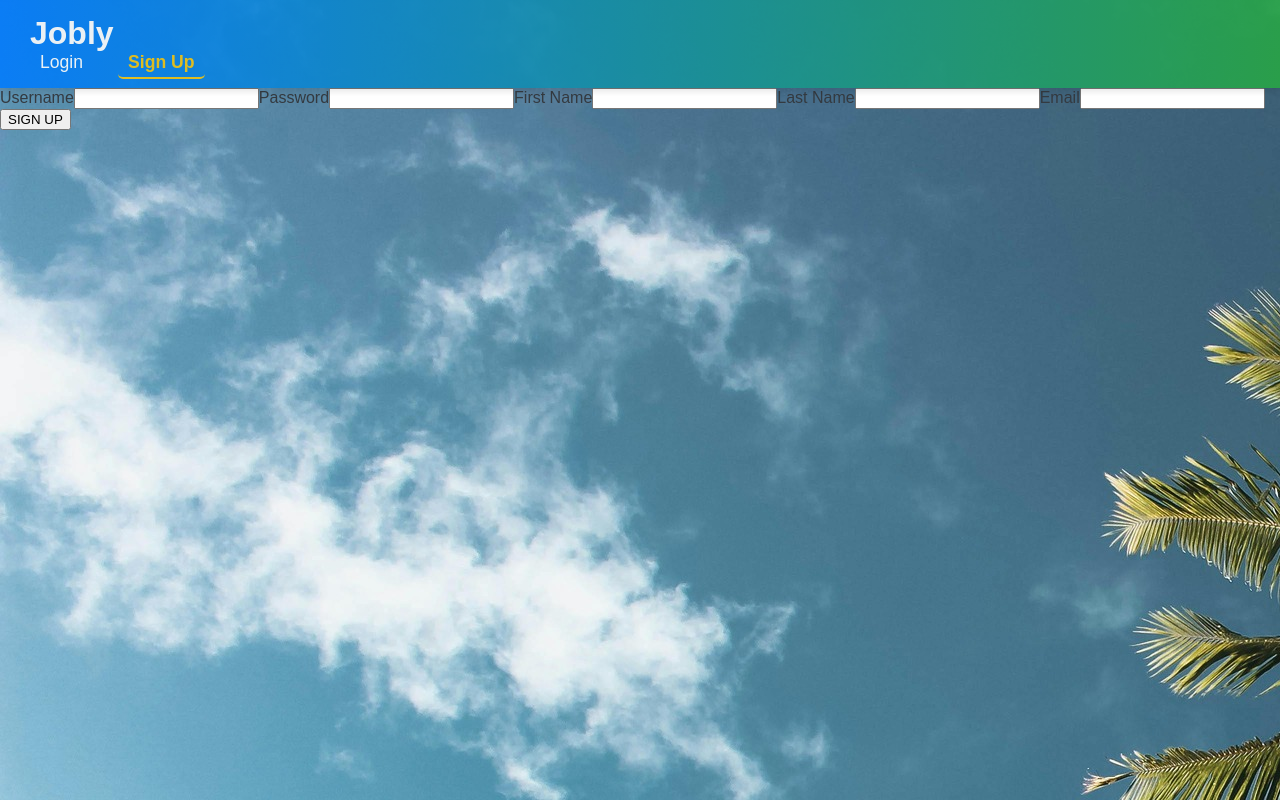
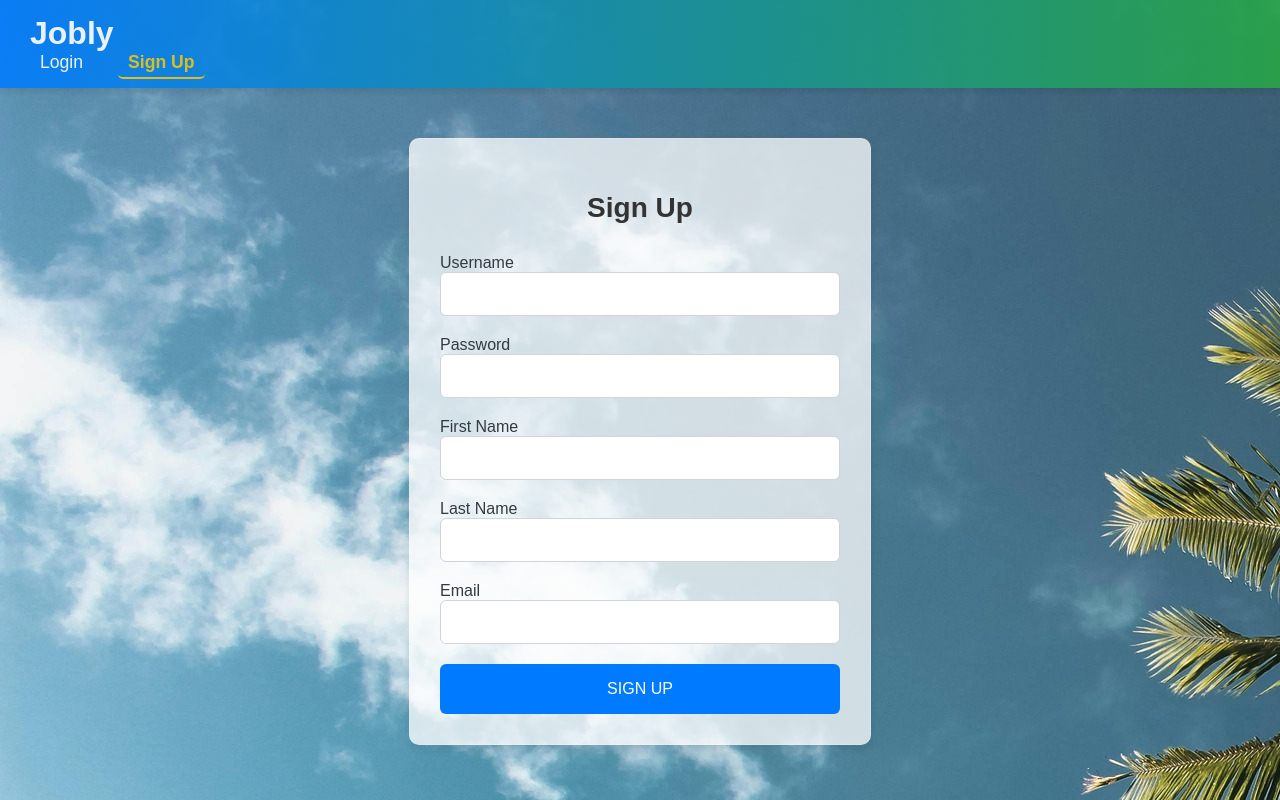
Before and after one commit to Archaeplastida/react-jobly, a React (Create React App) app in the folder frontend/: page /signup in a window 1280 px wide. Built offline with nearby package versions, Linux system fonts and the light colour scheme; no server answers.

Commit message:
Improved styling on login, sign up, and profile pages. Including css for them.

```diff
--- /dev/null
+++ b/frontend/src/AuthForms.css
@@ -0,0 +1,86 @@
+.auth-form-container {
+  max-width: 400px;
+  margin: 50px auto;
+  padding: 30px;
+  border: 1px solid rgba(255, 255, 255, 0.2);
+  border-radius: 10px;
+  box-shadow: 0 4px 8px rgba(0, 0, 0, 0.1);
+  background-color: rgba(255, 255, 255, 0.75);
+  transition: transform 0.3s ease;
+  color: #333333;
+}
+
+.auth-form-container:hover {
+  transform: scale(1.02);
+}
+
+.auth-form-container h2 {
+  text-align: center;
+  font-size: 28px;
+  color: #333333;
+  margin-bottom: 30px;
+}
+
+.auth-form-container .form-group {
+  margin-bottom: 20px;
+}
+
+.auth-form-container .form-control {
+  width: 100%;
+  border-radius: 6px;
+  border: 1px solid #ced4da;
+  padding: 12px 16px;
+  font-size: 16px;
+  transition: border-color 0.3s ease, box-shadow 0.3s ease;
+  box-sizing: border-box;
+  margin-bottom: 20px;
+}
+
+.auth-form-container .form-control:focus {
+  border-color: #007bff;
+  box-shadow: 0 0 8px rgba(0, 123, 255, 0.25);
+  outline: none;
+}
+
+.auth-form-container .btn-primary {
+  width: 100%;
+  background-color: #007bff;
+  color: white;
+  border-color: #007bff;
+  border-radius: 6px;
+  padding: 12px 16px;
+  font-size: 16px;
+  cursor: pointer;
+  transition: background-color 0.3s ease, border-color 0.3s ease;
+  box-sizing: border-box;
+}
+
+.auth-form-container .btn-primary:hover {
+  background-color: #0056b3;
+  border-color: #0056b3;
+}
+
+.auth-form-container .alert {
+  margin-top: 20px;
+  padding: 12px;
+  border-radius: 6px;
+  font-size: 14px;
+}
+
+.auth-form-container .alert.alert-danger {
+  background-color: #f8d7da;
+  border-color: #f5c6cb;
+  color: #721c24;
+}
+
+.auth-form-container .alert.alert-success {
+  background-color: #d4edda;
+  border-color: #c3e6cb;
+  color: #155724;
+}
+
+.auth-form-container .form-label {
+  font-weight: 500;
+  color: #343a40;
+  margin-bottom: 8px;
+}
--- a/frontend/src/LogIn.js
+++ b/frontend/src/LogIn.js
@@ -1,45 +1,64 @@
-import React, { useState, useEffect } from "react";
+import React, { useState } from "react";
 import { Navigate } from "react-router-dom";
 import JoblyApi from "./api";
 import { jwtDecode } from "jwt-decode";
+import { Form, FormGroup, Label, Input, Button, Alert } from 'reactstrap';
+import './AuthForms.css';
 
 function LogIn() {
-
-    /**Login form. */
-
-    const [username, setUsername] = useState();
-    const [password, setPassword] = useState();
-
+    const [username, setUsername] = useState('');
+    const [password, setPassword] = useState('');
     const [shouldRedirect, setShouldRedirect] = useState(false);
+    const [error, setError] = useState(null);
 
     const handleSubmit = async (e) => {
         e.preventDefault();
-        const result = await JoblyApi.request("auth/token", { username, password }, "post");
-        if (result && result.token) {
-            const decodeUser = jwtDecode(result.token).username;
-            localStorage.setItem("user-token", JSON.stringify(result.token))
-            localStorage.setItem("user-token", localStorage.getItem("user-token").substring(1, localStorage.getItem("user-token").length - 1));
-            localStorage.setItem("user-name", JSON.stringify(decodeUser));
-            localStorage.setItem("user-name", localStorage.getItem("user-name").substring(1, localStorage.getItem("user-name").length - 1));
-            setShouldRedirect(true);
+        try {
+            const result = await JoblyApi.request("auth/token", { username, password }, "post");
+            if (result && result.token) {
+                const decodedUser = jwtDecode(result.token).username;
+                localStorage.setItem("user-token", result.token);
+                localStorage.setItem("user-name", decodedUser);
+                localStorage.setItem("reload", "true");
+                setShouldRedirect(true);
+            }
+        } catch (err) {
+            setError(err.message || "Failed to log in.");
         }
-        //TODO: create a way to store username into localstorage and error handling
-    }
+    };
 
     return (
-        <form>
-            <label>
-                Username
-                <input type="text" onChange={e => setUsername(e.target.value)}></input>
-            </label>
-            <label>
-                Password
-                <input type="password" onChange={e => setPassword(e.target.value)}></input>
-            </label>
-            <button onClick={handleSubmit}>LOG IN</button>
+        <div className="auth-form-container">
+            <h2 className="mb-4">Log In</h2>
+            <Form onSubmit={handleSubmit}>
+                <FormGroup>
+                    <Label for="username">Username</Label>
+                    <Input
+                        type="text"
+                        name="username"
+                        id="username"
+                        value={username}
+                        onChange={(e) => setUsername(e.target.value)}
+                        required
+                    />
+                </FormGroup>
+                <FormGroup>
+                    <Label for="password">Password</Label>
+                    <Input
+                        type="password"
+                        name="password"
+                        id="password"
+                        value={password}
+                        onChange={(e) => setPassword(e.target.value)}
+                        required
+                    />
+                </FormGroup>
+                {error && <Alert color="danger">{error}</Alert>}
+                <Button color="primary" block>LOG IN</Button>
+            </Form>
             {shouldRedirect && <Navigate to="/" />}
-        </form>
-    )
+        </div>
+    );
 }
 
 export default LogIn;
--- /dev/null
+++ b/frontend/src/Profile.css
@@ -0,0 +1,70 @@
+.profile-container {
+    max-width: 500px;
+    margin: 0 auto;
+    margin-top: 30px;
+    padding: 20px;
+    background-color: rgba(255, 255, 255, 0.75);
+    border-radius: 5px;
+    box-shadow: 0 2px 5px rgba(0, 0, 0, 0.1);
+}
+
+.profile-container h2 {
+    margin-bottom: 20px;
+    text-align: center;
+    color: #333;
+}
+
+.profile-container form {
+    margin-top: 20px;
+}
+
+.profile-container .form-group {
+    margin-bottom: 20px;
+}
+
+.profile-container label {
+    font-weight: bold;
+    color: #555;
+}
+
+.profile-container input[type="text"],
+.profile-container input[type="email"] {
+    width: 96%;
+    padding: 10px;
+    border: 1px solid #ccc;
+    border-radius: 4px;
+    transition: border-color 0.3s ease;
+    margin-bottom: 15px;
+}
+
+.profile-container input[type="text"]:focus,
+.profile-container input[type="email"]:focus {
+    border-color: #007bff;
+    outline: none;
+}
+
+.profile-container button[type="submit"] {
+    width: 100%;
+    padding: 10px;
+    background-color: #007bff;
+    color: #fff;
+    border: none;
+    border-radius: 4px;
+    cursor: pointer;
+    transition: background-color 0.3s ease;
+}
+
+.profile-container button[type="submit"]:hover {
+    background-color: #0056b3;
+}
+
+.profile-update-alert {
+    margin-bottom: 20px;
+    padding: 10px;
+    border-radius: 5px;
+    font-weight: bold;
+    text-align: center;
+    box-shadow: 0 2px 4px rgba(0, 0, 0, 0.1);
+    background-color: green;
+    color: white;
+}
--- a/frontend/src/Profile.js
+++ b/frontend/src/Profile.js
@@ -1,14 +1,15 @@
 import React, { useState, useEffect } from "react";
 import JoblyApi from "./api";
+import { Form, FormGroup, Label, Input, Button, Alert } from 'reactstrap';
+import './Profile.css';
 
 function Profile() {
-
     JoblyApi.token = localStorage.getItem("user-token");
 
     const [firstName, setFirstName] = useState();
     const [lastName, setLastName] = useState();
     const [email, setEmail] = useState();
-    const [populate, setPopulate] = useState();
+    const [updateSuccess, setUpdateSuccess] = useState(false);
 
     const fetchUserInfo = async () => {
         const result = await JoblyApi.request(`users/${localStorage.getItem("user-name")}`, {}, "get");
@@ -21,22 +22,45 @@ function Profile() {
         fetchUserInfo();
     }, [])
 
-    const handleSubmit = (e) => {
+    const handleSubmit = async (e) => {
         e.preventDefault();
-        console.log({firstName, lastName, email});
-        JoblyApi.request(`users/${localStorage.getItem("user-name")}`, {firstName, lastName, email}, "patch");
+        console.log({ firstName, lastName, email });
+        try {
+            await JoblyApi.request(`users/${localStorage.getItem("user-name")}`, { firstName, lastName, email }, "patch");
+            setUpdateSuccess(true);
+            setTimeout(() => setUpdateSuccess(false), 3000);
+        } catch (err) {
+            console.error("Profile update failed:", err);
+        }
     }
 
-
-    return(
-        <div>
-            <form>
-                <input type="text" disabled={true} value={localStorage.getItem("user-name")}/>
-                <input onChange={e => {setFirstName(e.target.value)}} value={firstName} type="text"/>
-                <input onChange={e => {setLastName(e.target.value)}} value={lastName} type="text"/>
-                <input onChange={e => {setEmail(e.target.value)}} value={email} type="email"/>
-                <button onClick={handleSubmit} type="submit">SUBMIT</button>
-            </form>
+    return (
+        <div className="profile-container">
+            <h2>Profile</h2>
+            {updateSuccess && (
+                <Alert color="success" className="profile-update-alert">
+                    Profile updated successfully!
+                </Alert>
+            )}
+            <Form onSubmit={handleSubmit}>
+                <FormGroup>
+                    <Label for="username">Username</Label>
+                    <Input type="text" id="username" value={localStorage.getItem("user-name")} disabled />
+                </FormGroup>
+                <FormGroup>
+                    <Label for="firstName">First Name</Label>
+                    <Input type="text" id="firstName" value={firstName} onChange={e => { setFirstName(e.target.value) }} />
+                </FormGroup>
+                <FormGroup>
+                    <Label for="lastName">Last Name</Label>
+                    <Input type="text" id="lastName" value={lastName} onChange={e => { setLastName(e.target.value) }} />
+                </FormGroup>
+                <FormGroup>
+                    <Label for="email">Email</Label>
+                    <Input type="email" id="email" value={email} onChange={e => { setEmail(e.target.value) }} />
+                </FormGroup>
+                <Button color="primary" type="submit">Submit</Button>
+            </Form>
         </div>
     )
 }
--- a/frontend/src/SignUp.js
+++ b/frontend/src/SignUp.js
@@ -1,58 +1,101 @@
-import React, { useState, useEffect } from "react";
+import React, { useState } from "react";
 import { Navigate } from "react-router-dom";
 import JoblyApi from "./api";
-import {jwtDecode} from "jwt-decode";
+import { jwtDecode } from "jwt-decode";
+import { Form, FormGroup, Label, Input, Button, Alert } from 'reactstrap';
+import './AuthForms.css';
 
 function SignUp() {
-
-    /** Sign up form. */
-
-    const [username, setUsername] = useState();
-    const [password, setPassword] = useState();
-    const [firstName, setFirstName] = useState();
-    const [lastName, setLastName] = useState();
-    const [email, setEmail] = useState();
-
+    const [username, setUsername] = useState('');
+    const [password, setPassword] = useState('');
+    const [firstName, setFirstName] = useState('');
+    const [lastName, setLastName] = useState('');
+    const [email, setEmail] = useState('');
     const [shouldRedirect, setShouldRedirect] = useState(false);
+    const [error, setError] = useState(null);
 
     const handleSubmit = async (e) => {
         e.preventDefault();
-        const result = await JoblyApi.request("auth/register", { username, password, firstName, lastName, email }, "post");
-        const decodeUser = jwtDecode(result.token).username;
-        localStorage.setItem("user-token", JSON.stringify(result.token).substring(1, localStorage.getItem("user-token").length - 1));
-        localStorage.setItem("user-name", JSON.stringify(decodeUser).substring(1, localStorage.getItem("user-name").length - 1));
-        //TODO: create a way to store username into localstorage and error handling
-        setShouldRedirect(true);
+        try {
+            const result = await JoblyApi.request("auth/register", { username, password, firstName, lastName, email }, "post");
+            const decodedUser = jwtDecode(result.token).username;
+            localStorage.setItem("user-token", result.token);
+            localStorage.setItem("user-name", decodedUser);
+            localStorage.setItem("reload", "true");
+            setShouldRedirect(true);
+        } catch (err) {
+            setError(err.message || "Failed to sign up.");
+        }
+    };
+
+    if (shouldRedirect) {
+        return <Navigate to="/" />;
     }
 
-
-
     return (
-        <form>
-            <label>
-                Username
-                <input type="text" onChange={e => setUsername(e.target.value)}></input>
-            </label>
-            <label>
-                Password
-                <input type="password" onChange={e => setPassword(e.target.value)}></input>
-            </label>
-            <label>
-                First Name
-                <input type="text" onChange={e => setFirstName(e.target.value)}></input>
-            </label>
-            <label>
-                Last Name
-                <input type="text" onChange={e => setLastName(e.target.value)}></input>
-            </label>
-            <label>
-                Email
-                <input type="email" onChange={e => setEmail(e.target.value)}></input>
-            </label>
-            <button type="submit" onClick={handleSubmit}>SIGN UP</button>
-            {shouldRedirect && <Navigate to="/" />}
-        </form>
-    )
+        <div className="auth-form-container">
+            <h2 className="mb-4">Sign Up</h2>
+            <Form onSubmit={handleSubmit}>
+                <FormGroup>
+                    <Label for="username">Username</Label>
+                    <Input
+                        type="text"
+                        name="username"
+                        id="username"
+                        value={username}
+                        onChange={(e) => setUsername(e.target.value)}
+                        required
+                    />
+                </FormGroup>
+                <FormGroup>
+                    <Label for="password">Password</Label>
+                    <Input
+                        type="password"
+                        name="password"
+                        id="password"
+                        value={password}
+                        onChange={(e) => setPassword(e.target.value)}
+                        required
+                    />
+                </FormGroup>
+                <FormGroup>
+                    <Label for="firstName">First Name</Label>
+                    <Input
+                        type="text"
+                        name="firstName"
+                        id="firstName"
+                        value={firstName}
+                        onChange={(e) => setFirstName(e.target.value)}
+                        required
+                    />
+                </FormGroup>
+                <FormGroup>
+                    <Label for="lastName">Last Name</Label>
+                    <Input
+                        type="text"
+                        name="lastName"
+                        id="lastName"
+                        value={lastName}
+                        onChange={(e) => setLastName(e.target.value)}
+                        required
+                    />
+                </FormGroup>
+                <FormGroup>
+                    <Label for="email">Email</Label>
+                    <Input
+                        type="email"
+                        name="email"
+                        id="email"
+                        value={email}
+                        onChange={(e) => setEmail(e.target.value)}
+                        required
+                    />
+                </FormGroup>
+                {error && <Alert color="danger">{error}</Alert>}
+                <Button color="primary" block>SIGN UP</Button>
+            </Form>
+        </div>
+    );
 }
 
 export default SignUp;
```
